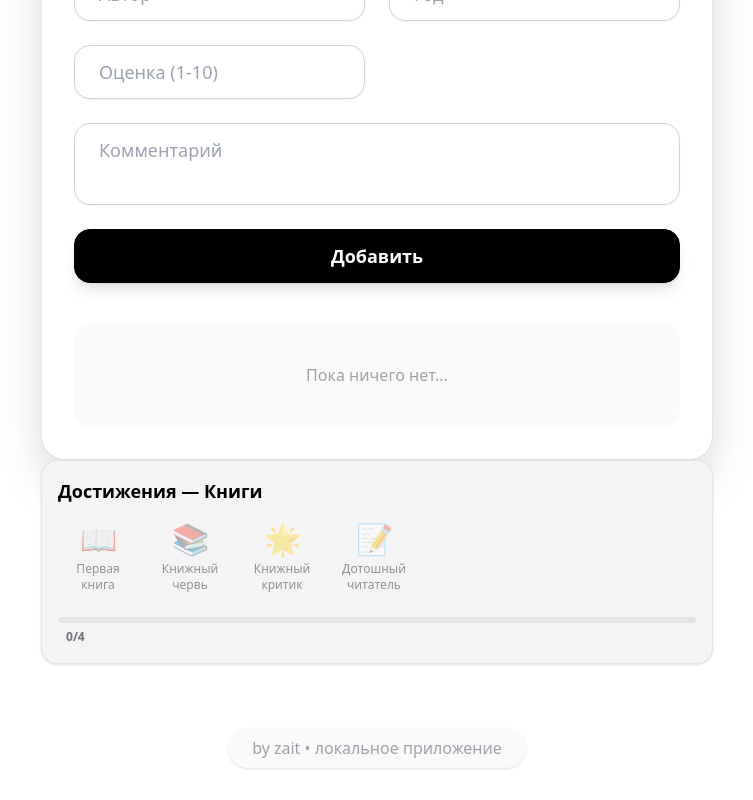
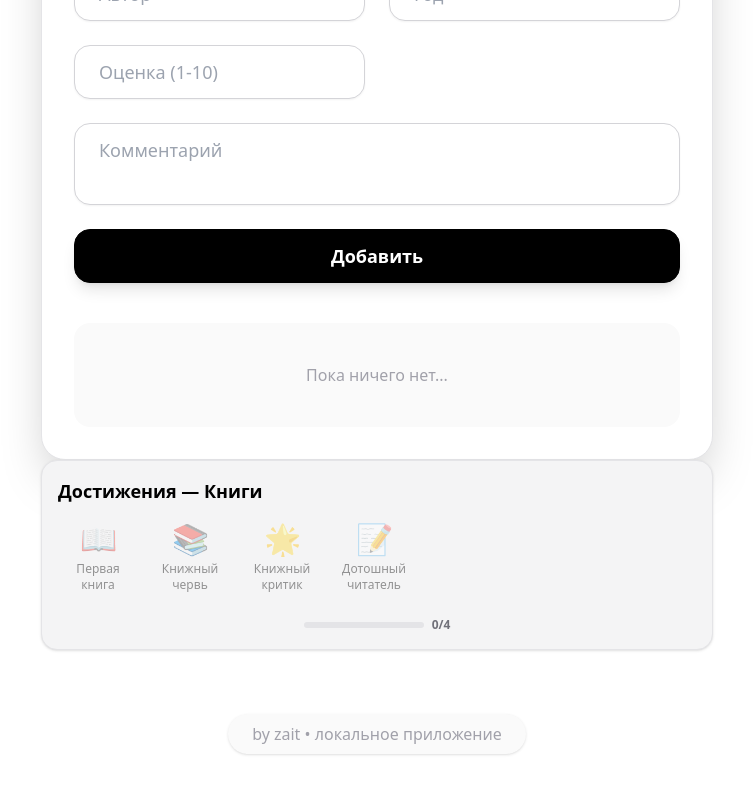
Before and after one commit to zxrubx/prog-ocenka, a React (Vite) app: page / in a window 1280 px wide. Shown: the part 360-1160 px from the top of the page, without its empty margins (263-1016 px from the left). Built offline with nearby package versions, Linux system fonts and the light colour scheme.

Commit message:
style: прогресс-бары достижений теперь короче и по центру

```diff
--- a/src/App.jsx
+++ b/src/App.jsx
@@ -328,8 +328,8 @@ function App() {
                 </div>
               ))}
             </div>
-            <div className="w-full mt-2">
-              <div className="w-full h-1.5 bg-zinc-200 dark:bg-zinc-700 rounded-full overflow-hidden">
+            <div className="w-full mt-2 flex items-center justify-center">
+              <div className="w-[120px] h-1.5 bg-zinc-200 dark:bg-zinc-700 rounded-full overflow-hidden">
                 <div
                   className={`h-1.5 transition-all duration-500 ${tab === "books" ? "bg-green-500" : "bg-blue-500"}`}
                   style={{ width: `${((tab === "books" ? bookAchievements.length : movieAchievements.length) / (tab === "books" ? BOOK_ACHIEVEMENTS.length : MOVIE_ACHIEVEMENTS.length)) * 100}%` }}
```
